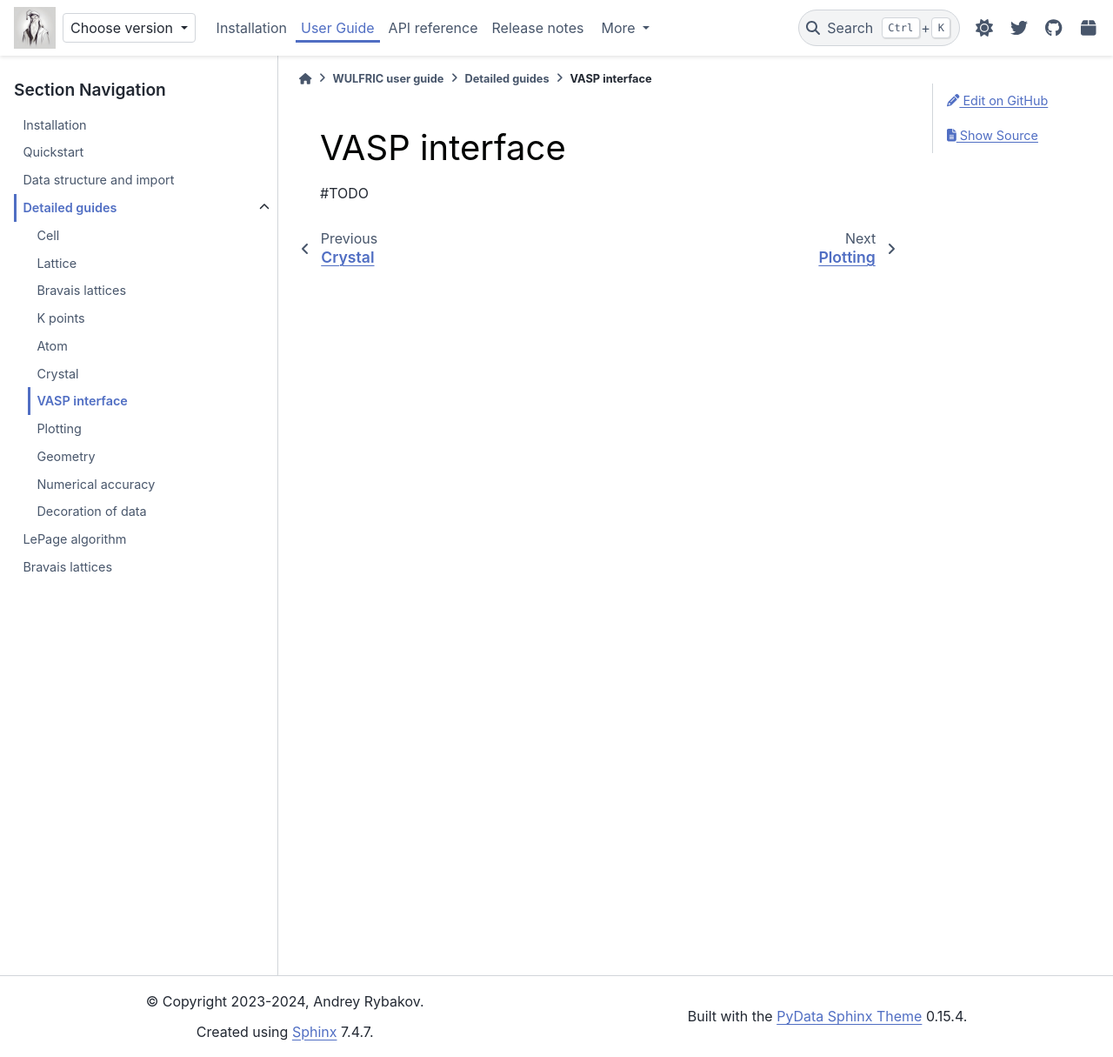
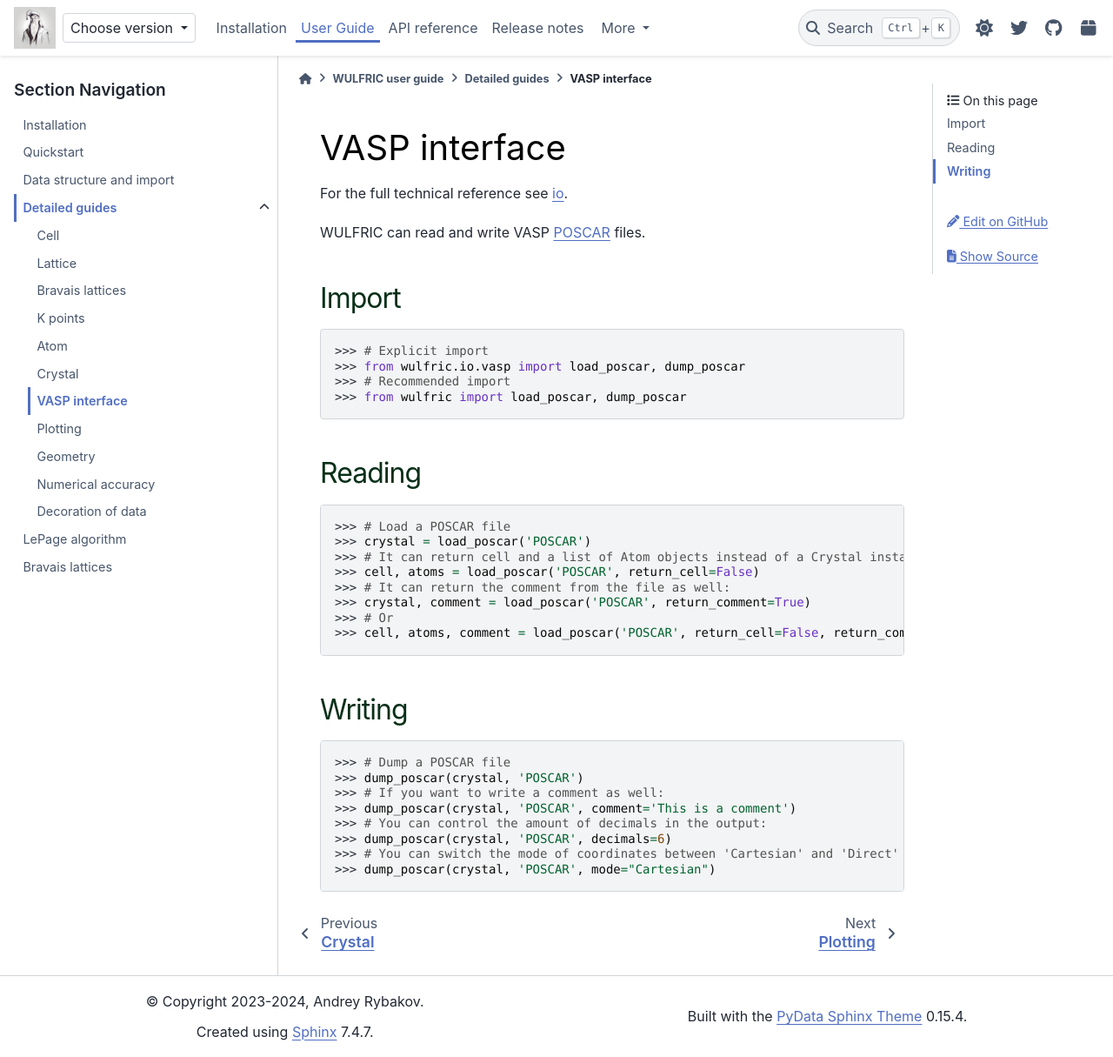
Before and after one commit to adrybakov/wulfric, a Sphinx documentation site: the page built from docs/source/user-guide/module/io/vasp.rst, in a window 1280 px wide and 1215 px high. Shown: the whole window at 87% size. Built offline with Sphinx 7.4.7 and the PyData theme 0.15.4, drawn with Linux system fonts in a browser that asks for light colours; a script that is not in the unit is left out.

Commit message:
Add docs about VASP interface

```diff
--- a/docs/source/user-guide/module/io/vasp.rst
+++ b/docs/source/user-guide/module/io/vasp.rst
@@ -6,4 +6,45 @@
 VASP interface
 **************
 
-#TODO
+For the full technical reference see :ref:`api_io`.
+
+WULFRIC can read and write VASP |POSCAR|_ files.
+
+Import
+======
+
+.. doctest::
+
+  >>> # Explicit import
+  >>> from wulfric.io.vasp import load_poscar, dump_poscar
+  >>> # Recommended import
+  >>> from wulfric import load_poscar, dump_poscar
+
+
+Reading
+=======
+
+.. doctest::
+
+  >>> # Load a POSCAR file
+  >>> crystal = load_poscar('POSCAR') # doctest: +SKIP
+  >>> # It can return cell and a list of Atom objects instead of a Crystal instance
+  >>> cell, atoms = load_poscar('POSCAR', return_cell=False) # doctest: +SKIP
+  >>> # It can return the comment from the file as well:
+  >>> crystal, comment = load_poscar('POSCAR', return_comment=True) # doctest: +SKIP
+  >>> # Or
+  >>> cell, atoms, comment = load_poscar('POSCAR', return_cell=False, return_comment=True) # doctest: +SKIP
+
+Writing
+=======
+
+.. doctest::
+
+  >>> # Dump a POSCAR file
+  >>> dump_poscar(crystal, 'POSCAR') # doctest: +SKIP
+  >>> # If you want to write a comment as well:
+  >>> dump_poscar(crystal, 'POSCAR', comment='This is a comment') # doctest: +SKIP
+  >>> # You can control the amount of decimals in the output:
+  >>> dump_poscar(crystal, 'POSCAR', decimals=6) # doctest: +SKIP
+  >>> # You can switch the mode of coordinates between 'Cartesian' and 'Direct' (default):
+  >>> dump_poscar(crystal, 'POSCAR', mode="Cartesian") # doctest: +SKIP
```
